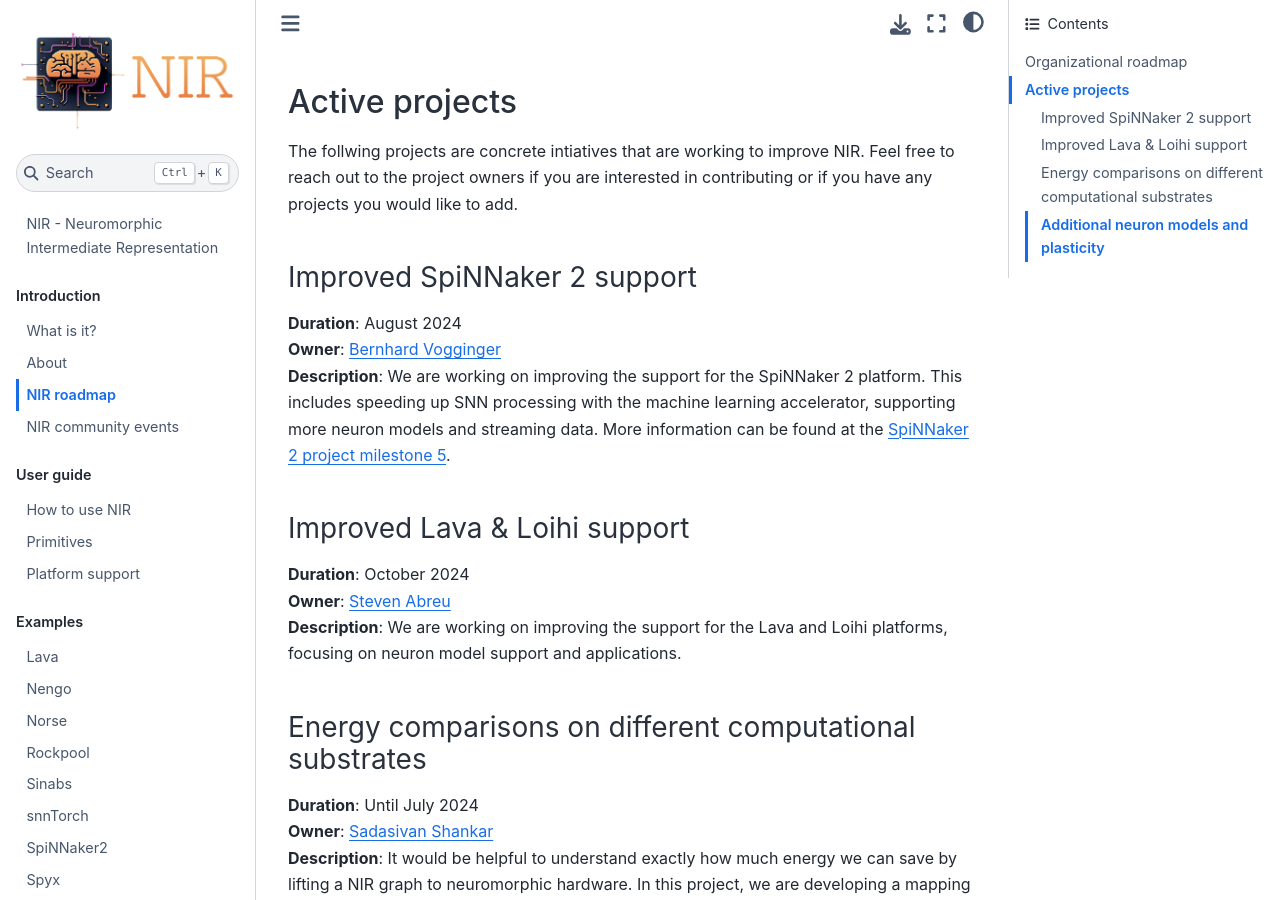
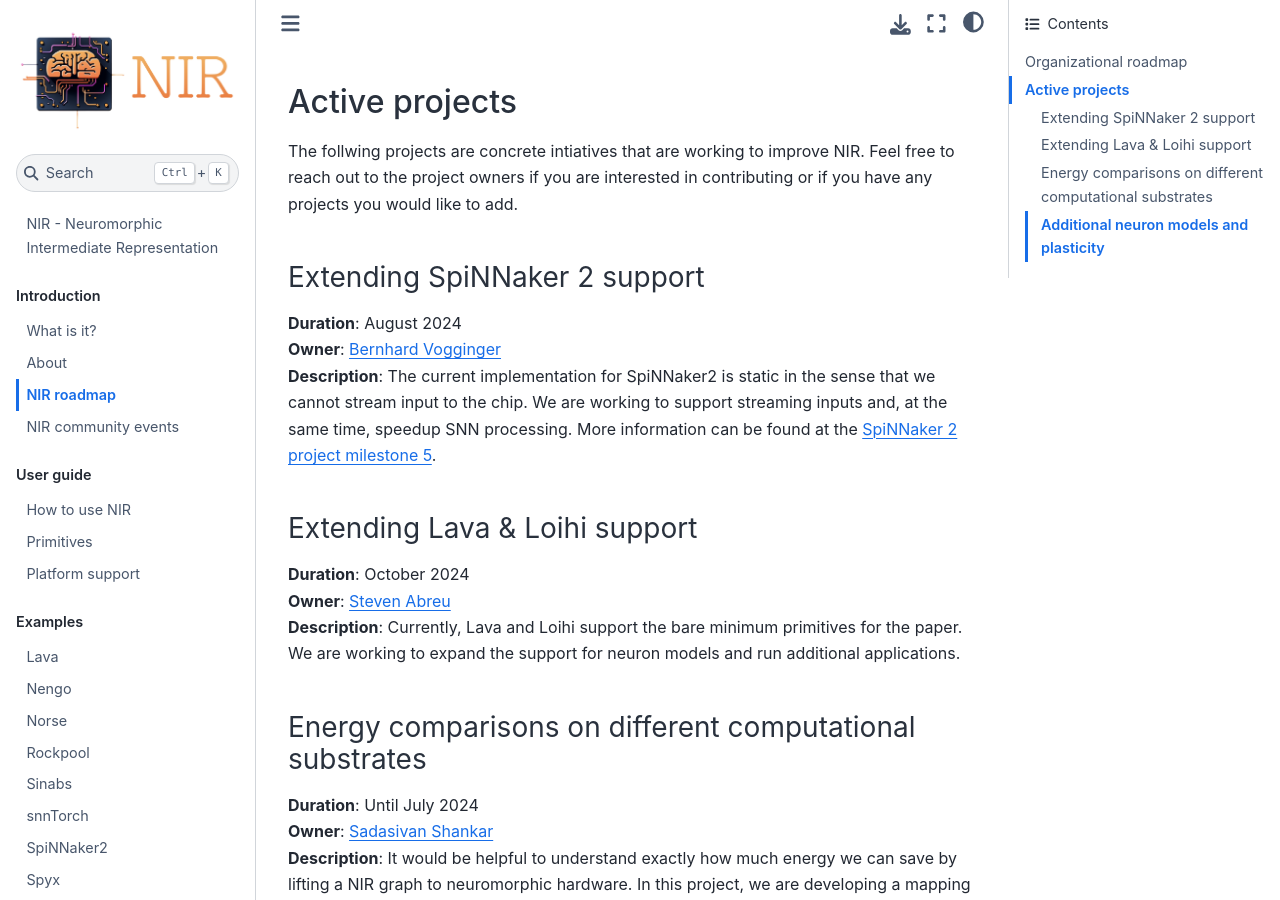
Before and after one commit to neuromorphs/NIR, a Jupyter Book: the page built from docs/source/roadmap.md, in a window 1280 px wide and 900 px high, scrolled down 980 px. Built offline with Jupyter Book 1.0.4 settings and Sphinx 7.4.7 and the Sphinx Book theme 1.1.4, drawn with Linux system fonts in a browser that asks for light colours.

Commit message:
Improved wording in roadmap

```diff
--- a/docs/source/roadmap.md
+++ b/docs/source/roadmap.md
@@ -36,15 +36,15 @@ Eventually, we will kick off the projects and establish a steering group for NIR
 The follwing projects are concrete intiatives that are working to improve NIR.
 Feel free to reach out to the project owners if you are interested in contributing or if you have any projects you would like to add.
 
-### Improved SpiNNaker 2 support
+### Extending SpiNNaker 2 support
 **Duration**: August 2024 </br>
 **Owner**: [Bernhard Vogginger](https://github.com/bvogginger) </br>
-**Description**: We are working on improving the support for the SpiNNaker 2 platform. This includes speeding up SNN processing with the machine learning accelerator,  supporting more neuron models and streaming data. More information can be found at the [SpiNNaker 2 project milestone 5](https://gitlab.com/spinnaker2/py-spinnaker2/-/milestones/5).
+**Description**: The current implementation for SpiNNaker2 is static in the sense that we cannot stream input to the chip. We are working to support streaming inputs and, at the same time, speedup SNN processing. More information can be found at the [SpiNNaker 2 project milestone 5](https://gitlab.com/spinnaker2/py-spinnaker2/-/milestones/5).
 
-### Improved Lava & Loihi support
+### Extending Lava & Loihi support
 **Duration**: October 2024 </br>
 **Owner**: [Steven Abreu](https://github.com/stevenabreu7/) </br>
-**Description**: We are working on improving the support for the Lava and Loihi platforms, focusing on neuron model support and applications.
+**Description**: Currently, Lava and Loihi support the bare minimum primitives for the paper. We are working to expand the support for neuron models and run additional applications.
 
 ### Energy comparisons on different computational substrates
 **Duration**: Until July 2024 </br>
```
